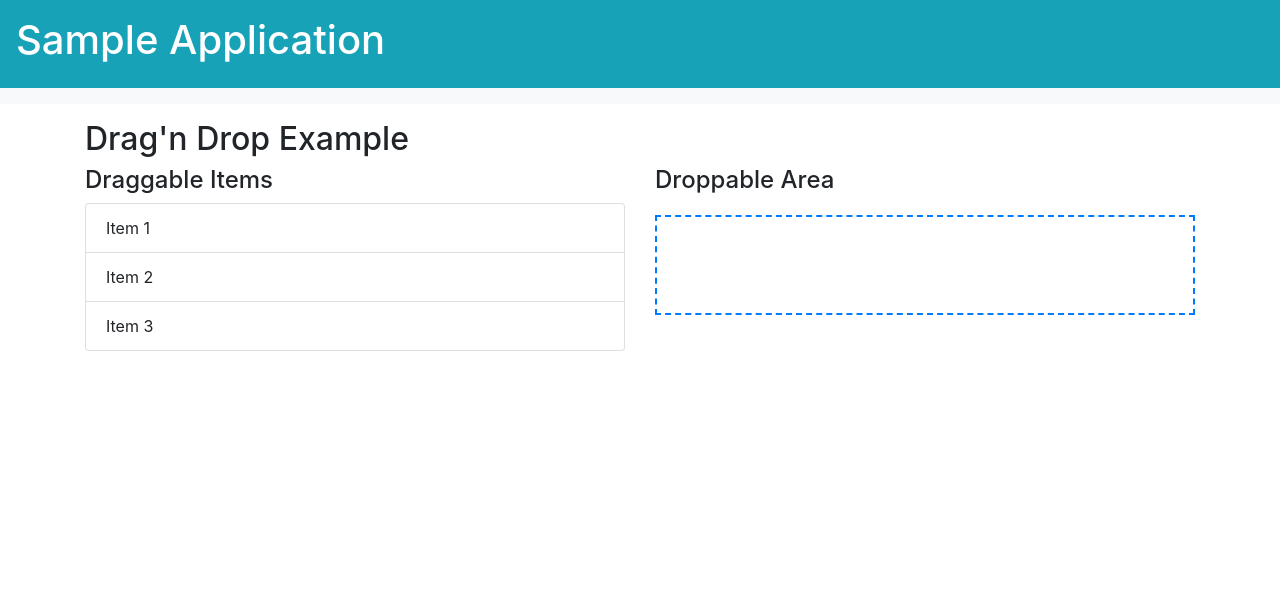
After one commit to Adrianndp/ThesisPresenation, a Django app: page /test in a window 1280 px wide. The commit adds this page. Shown: the top 591 px of the page. Run offline with Django 4.2, Linux system fonts and the light colour scheme; some libraries are stand-ins or nearby versions.

Commit message:
drag and drop added

```diff
--- a/ThesisPresenation/main/logic/predefined_functions.py
+++ b/ThesisPresenation/main/logic/predefined_functions.py
@@ -1,4 +1,5 @@
 from typing import Any
+from django.db.models.fields import DateTimeField
 
 
 class PredefinedFunctions:
@@ -7,3 +8,7 @@ class PredefinedFunctions:
     @staticmethod
     def reset_field_after_10_seconds(field: Any):
         return field
+
+    @staticmethod
+    def example_with_time(start_time: DateTimeField):
+        return start_time
--- a/ThesisPresenation/main/urls.py
+++ b/ThesisPresenation/main/urls.py
@@ -1,9 +1,10 @@
 from django.urls import path
-from .views import index, models, predefined_functions, model
+from .views import index, models, predefined_functions, model, test
 
 urlpatterns = [
     path('', index, name='index'),
     path('models', models, name='models'),
     path('functions', predefined_functions, name='functions'),
     path('models/<str:model_name>/', model, name='model'),
+    path('test', test, name='test'),
 ]
--- a/ThesisPresenation/main/views.py
+++ b/ThesisPresenation/main/views.py
@@ -5,6 +5,10 @@ from .logic.helper import get_predefined_functions
 
 def index(request):
     return render(request, 'index.html')
+
+
+def test(request):
+    return render(request, 'test.html')
 
 
 def models(request):
@@ -24,4 +28,5 @@ def model(request, model_name):
         {"field_name": field.name, "field_type": type(field).__name__}
         for field in model_of_name._meta.fields
     ]
-    return render(request, 'model.html', {'model_name': model_name, "data": data})
+    predefined_f = get_predefined_functions()
+    return render(request, 'model.html', {'model_name': model_name, "data": data, "predefined_functions": predefined_f})
--- a/templates/base.html
+++ b/templates/base.html
@@ -50,6 +50,34 @@
         $(document).ready(function(){
         $('[data-toggle="tooltip"]').tooltip();
         });
+        function allowDrop(event) {
+        event.preventDefault();
+        }
+
+        function drop(event) {
+        event.preventDefault();
+        var draggedItem = event.dataTransfer.getData("text");
+        var droppedArea = document.getElementById("droppable-area");
+
+        // Create a new element in the droppable area
+        var newItem = document.createElement("div");
+        newItem.className = "list-group-item";
+        newItem.textContent = "Item " + draggedItem;
+
+        // Append the new item to the droppable area
+        droppedArea.appendChild(newItem);
+        }
+
+        document.addEventListener("DOMContentLoaded", function () {
+        var draggableItems = document.querySelectorAll(".draggable-item");
+
+        draggableItems.forEach(function (item) {
+          item.addEventListener("dragstart", function (event) {
+            // Set the data to be transferred during the drag
+            event.dataTransfer.setData("text", event.target.getAttribute("data-value"));
+          });
+        });
+        });
     </script>
 </body>
 </html>
--- a/templates/model.html
+++ b/templates/model.html
@@ -13,7 +13,11 @@
     </div>
     <div class="col-md-6">
         <h3>Predefined functions for this Model</h3>
-        example
+        <ul class="list-group">
+        {% for f in predefined_functions %}
+            <li class="list-group-item"><strong>{{ f }}</strong></li>
+        {% endfor %}
+        </ul>
     </div>
     <div class="col-md-6 mt-5">
         <h3>Predefined functions of this Model</h3>
--- /dev/null
+++ b/templates/test.html
@@ -0,0 +1,55 @@
+{% extends "base.html" %}
+{% block content %}
+ <h2>Drag'n Drop Example</h2>
+  <div class="row">
+    <div class="col-md-6">
+      <h4>Draggable Items</h4>
+      <div id="draggable-items" class="list-group">
+        <div class="list-group-item draggable-item" draggable="true" data-value="1">Item 1</div>
+        <div class="list-group-item draggable-item" draggable="true" data-value="2">Item 2</div>
+        <div class="list-group-item draggable-item" draggable="true" data-value="3">Item 3</div>
+      </div>
+    </div>
+    <div class="col-md-6">
+      <h4>Droppable Area</h4>
+      <div id="droppable-area" class="droppable-area" ondrop="drop(event)" ondragover="allowDrop(event)"></div>
+    </div>
+  </div>
+
+<style>
+    .draggable-item {
+      cursor: move;
+    }
+    .droppable-area {
+      min-height: 100px;
+      border: 2px dashed #007bff;
+      margin-top: 20px;
+      padding: 10px;
+    }
+</style>
+
+<script>
+    $('.drag').draggable({
+  appendTo: 'body',
+  helper: 'clone'
+});
+
+$('#dropzone').droppable({
+  activeClass: 'active',
+  hoverClass: 'hover',
+  accept: ":not(.ui-sortable-helper)", // Reject clones generated by sortable
+  drop: function (e, ui) {
+    var $el = $('<div class="drop-item"><details><summary>' + ui.draggable.text() + '</summary><div><label>More Data</label><input type="text" /></div></details></div>');
+    $el.append($('<button type="button" class="btn btn-default btn-xs remove"><span class="glyphicon glyphicon-trash"></span></button>').click(function () { $(this).parent().detach(); }));
+    $(this).append($el);
+  }
+}).sortable({
+  items: '.drop-item',
+  sort: function() {
+    // gets added unintentionally by droppable interacting with sortable
+    // using connectWithSortable fixes this, but doesn't allow you to customize active/hoverClass options
+    $( this ).removeClass( "active" );
+  }
+});
+</script>
+{% endblock %}
```
